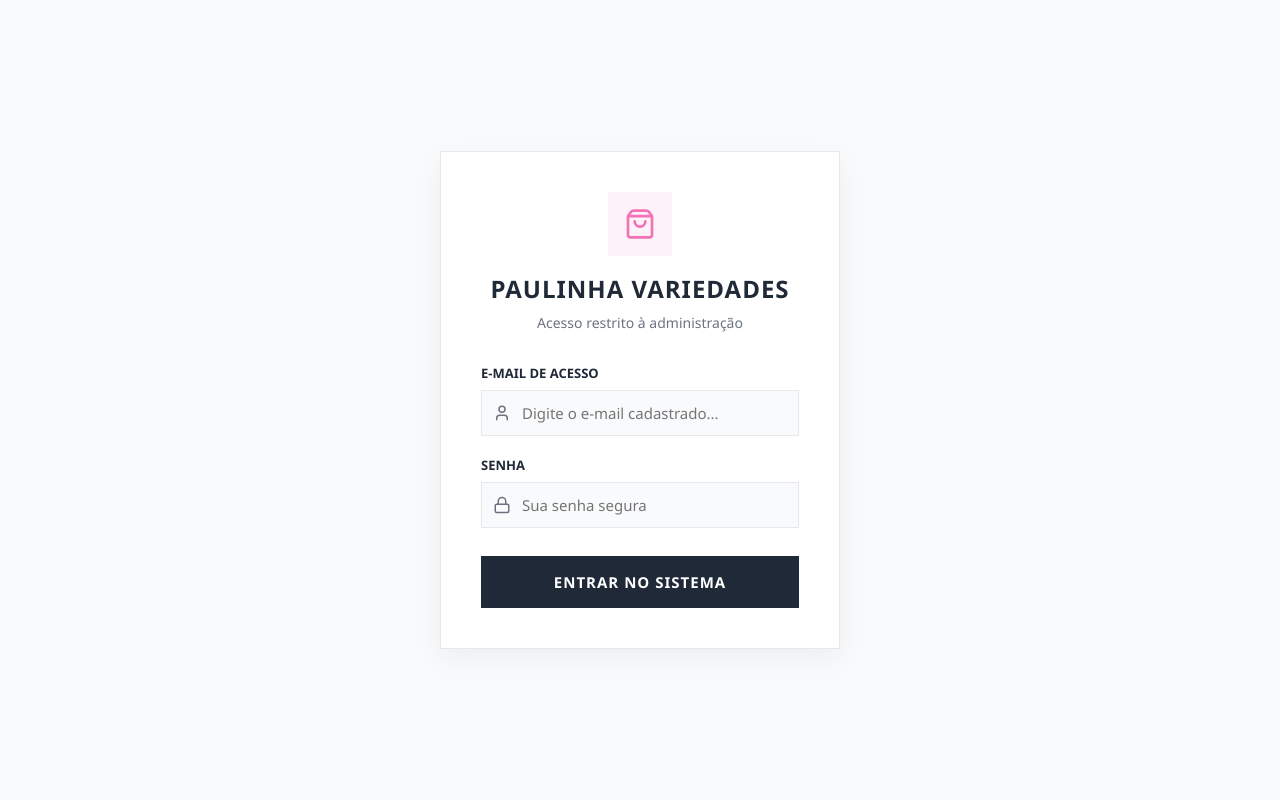
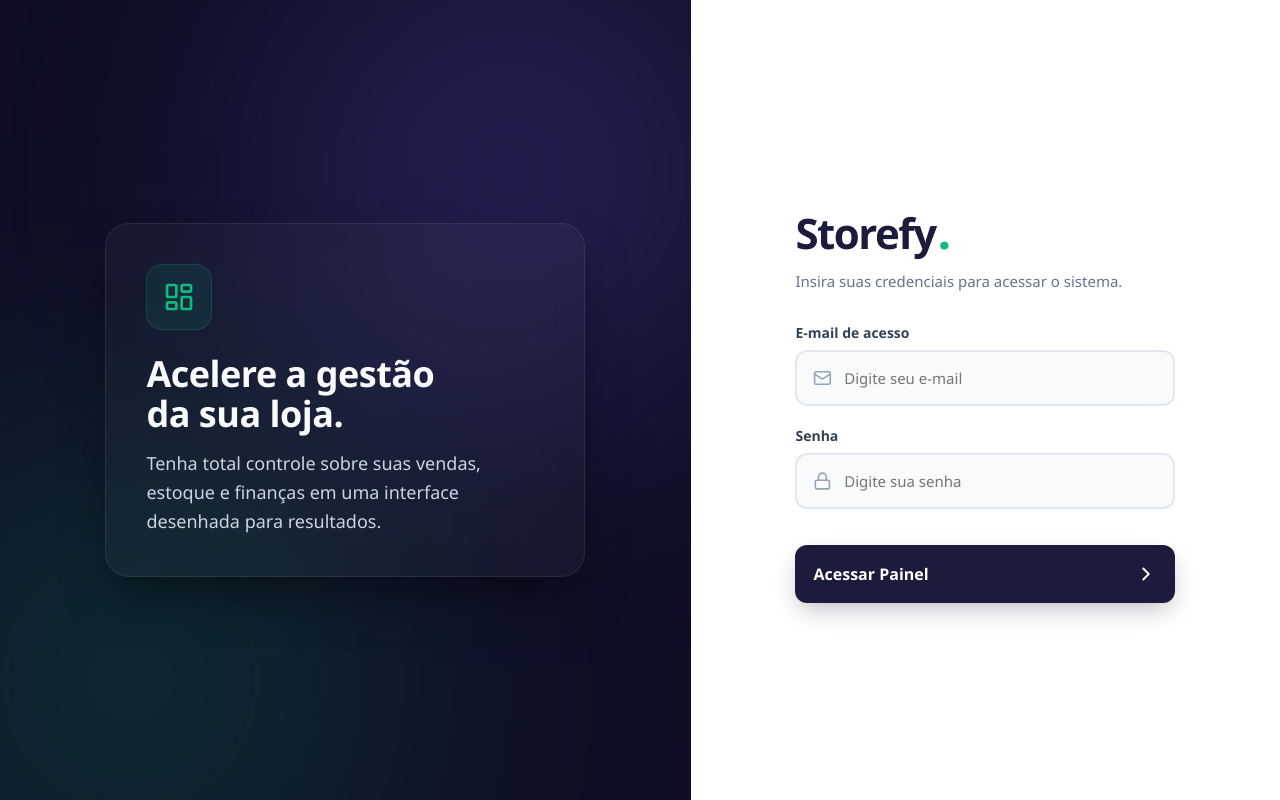
Before and after one commit to kauankvictor/projeto-final-storefy, a React (Vite) app: page /login in a window 1280 px wide. Built offline with nearby package versions, Linux system fonts and the light colour scheme; no server answers.

Commit message:
Atualização tela de login

```diff
--- a/src/pages/Login.jsx
+++ b/src/pages/Login.jsx
@@ -1,115 +1,193 @@
-import { useState } from 'react'
-import { signInWithEmailAndPassword, setPersistence, browserSessionPersistence } from 'firebase/auth'
+import { useState, useEffect } from 'react'
+import { useNavigate } from 'react-router-dom'
+import { signInWithEmailAndPassword } from 'firebase/auth'
 import { auth } from '../firebaseConfig'
-import { useNavigate } from 'react-router-dom'
-import { Lock, User, AlertCircle, ShoppingBag } from 'lucide-react'
+import { Mail, Lock, AlertCircle, LayoutDashboard, ChevronRight } from 'lucide-react'
 
 export default function Login() {
   const [email, setEmail] = useState('')
   const [senha, setSenha] = useState('')
   const [erro, setErro] = useState('')
   const [carregando, setCarregando] = useState(false)
+
+  // Estados para efeitos visuais modernos (foco nos inputs)
+  const [emailFocado, setEmailFocado] = useState(false)
+  const [senhaFocada, setSenhaFocada] = useState(false)
+  const [isMobile, setIsMobile] = useState(window.innerWidth < 768)
+
   const navigate = useNavigate()
+
+  useEffect(() => {
+    const handleResize = () => setIsMobile(window.innerWidth < 768)
+    window.addEventListener('resize', handleResize)
+    return () => window.removeEventListener('resize', handleResize)
+  }, [])
 
   const handleLogin = async (e) => {
     e.preventDefault()
-    setCarregando(true)
     setErro('')
 
+    if (!email || !senha) {
+      setErro('Por favor, preencha o e-mail e a senha.')
+      return
+    }
+
+    setCarregando(true)
+
     try {
-      // Configura o Firebase para esquecer o login quando o navegador for fechado
-      await setPersistence(auth, browserSessionPersistence)
-
-      // Realiza a autenticação
       await signInWithEmailAndPassword(auth, email, senha)
-
-      // Se a senha estiver correta, redireciona para o painel principal
       navigate('/')
     } catch (error) {
       console.error(error)
-      setErro('Acesso negado. Verifique seu e-mail e senha.')
+      setErro('E-mail ou senha incorretos. Verifique as credenciais.')
     } finally {
       setCarregando(false)
     }
   }
 
-  const tema = {
-    primaria: '#f472b6',
-    textoPrincipal: '#1f2937',
-    textoSecundario: '#6b7280',
-    fundoBase: '#f9fafb',
-    borda: '#e5e7eb'
-  }
+  return (
+    <div style={{ display: 'flex', minHeight: '100vh', backgroundColor: '#ffffff', fontFamily: 'system-ui, -apple-system, sans-serif' }}>
 
-  return (
-    <div style={{ minHeight: '100vh', display: 'flex', alignItems: 'center', justifyContent: 'center', background: tema.fundoBase, padding: '20px', fontFamily: "'Inter', sans-serif" }}>
-      <div style={{ background: 'white', padding: '40px', width: '100%', maxWidth: '400px', border: `1px solid ${tema.borda}`, boxShadow: '0 10px 25px rgba(0,0,0,0.05)', borderRadius: '0' }}>
+      {/* COLUNA ESQUERDA: PAINEL ABSTRATO E MODERNO (Oculto no Mobile) */}
+      {!isMobile && (
+        <div style={{ flex: 1.2, backgroundColor: '#0f0e26', display: 'flex', flexDirection: 'column', justifyContent: 'center', alignItems: 'center', padding: '40px', color: 'white', position: 'relative', overflow: 'hidden' }}>
 
-        <div style={{ display: 'flex', flexDirection: 'column', alignItems: 'center', marginBottom: '32px' }}>
-          <div style={{ background: '#fdf2f8', padding: '16px', borderRadius: '0', marginBottom: '16px', display: 'flex', alignItems: 'center', justifyContent: 'center' }}>
-            <ShoppingBag size={32} color={tema.primaria} />
+          {/* Luzes desfocadas no fundo (Glow Effects) */}
+          <div style={{ position: 'absolute', top: '-10%', right: '-10%', width: '500px', height: '500px', background: '#2e2b6b', filter: 'blur(120px)', borderRadius: '50%', opacity: 0.6 }}></div>
+          <div style={{ position: 'absolute', bottom: '-10%', left: '-10%', width: '400px', height: '400px', background: '#0a7a53', filter: 'blur(150px)', borderRadius: '50%', opacity: 0.5 }}></div>
+
+          <div style={{ maxWidth: '480px', zIndex: 1, display: 'flex', flexDirection: 'column', alignItems: 'flex-start', width: '100%' }}>
+
+            {/* Cartão de Vidro Fosco (Glassmorphism) */}
+            <div style={{ background: 'rgba(255, 255, 255, 0.03)', backdropFilter: 'blur(16px)', WebkitBackdropFilter: 'blur(16px)', padding: '40px', borderRadius: '24px', border: '1px solid rgba(255, 255, 255, 0.08)', boxShadow: '0 25px 50px -12px rgba(0, 0, 0, 0.5)' }}>
+
+              <div style={{ backgroundColor: 'rgba(16, 185, 129, 0.1)', padding: '16px', borderRadius: '16px', display: 'inline-flex', marginBottom: '24px', border: '1px solid rgba(16, 185, 129, 0.2)' }}>
+                <LayoutDashboard size={32} color="#10b981" />
               </div>
-          <h1 style={{ fontSize: '24px', fontWeight: '900', color: tema.textoPrincipal, margin: '0 0 8px 0', textTransform: 'uppercase', letterSpacing: '1px' }}>
-            Paulinha Variedades
-          </h1>
-          <p style={{ color: tema.textoSecundario, margin: 0, fontSize: '14px' }}>
-            Acesso restrito à administração
+
+              <h2 style={{ fontSize: '36px', fontWeight: '800', marginBottom: '16px', lineHeight: '1.1', color: '#f8fafc', letterSpacing: '-0.5px' }}>
+                Acelere a gestão <br />da sua loja.
+              </h2>
+              <p style={{ fontSize: '18px', color: '#cbd5e1', lineHeight: '1.6', fontWeight: '400', margin: 0 }}>
+                Tenha total controle sobre suas vendas, estoque e finanças em uma interface desenhada para resultados.
               </p>
             </div>
 
+          </div>
+        </div>
+      )}
+
+      {/* COLUNA DIREITA: FORMULÁRIO DE LOGIN LIMPO E MODERNO */}
+      <div style={{ flex: 1, display: 'flex', flexDirection: 'column', justifyContent: 'center', alignItems: 'center', padding: isMobile ? '32px 24px' : '40px', backgroundColor: '#ffffff' }}>
+        <div style={{ width: '100%', maxWidth: '380px' }}>
+
+          {/* Logo reposicionada para o topo do formulário */}
+          <div style={{ marginBottom: '32px' }}>
+            <h1 style={{ fontSize: '42px', fontWeight: '900', margin: '0 0 8px 0', letterSpacing: '-1.5px', color: '#1c1b3b', display: 'flex', alignItems: 'baseline' }}>
+              Storefy<span style={{ color: '#10b981', fontSize: '48px', marginLeft: '2px' }}>.</span>
+            </h1>
+            <p style={{ fontSize: '15px', color: '#64748b', margin: 0 }}>
+              Insira suas credenciais para acessar o sistema.
+            </p>
+          </div>
+
+          <form onSubmit={handleLogin} style={{ display: 'flex', flexDirection: 'column', gap: '20px' }}>
+
+            <div style={{ display: 'flex', flexDirection: 'column', gap: '8px' }}>
+              <label style={{ fontSize: '14px', fontWeight: '600', color: '#334155' }}>
+                E-mail de acesso
+              </label>
+              <div style={{
+                display: 'flex',
+                alignItems: 'center',
+                border: emailFocado ? '2px solid #10b981' : '2px solid #e2e8f0',
+                borderRadius: '12px',
+                padding: '0 16px',
+                backgroundColor: emailFocado ? '#ffffff' : '#f8fafc',
+                transition: 'all 0.2s ease',
+                boxShadow: emailFocado ? '0 0 0 4px rgba(16, 185, 129, 0.1)' : 'none'
+              }}>
+                <Mail size={20} color={emailFocado ? '#10b981' : '#94a3b8'} style={{ transition: 'color 0.2s' }} />
+                <input
+                  type="email"
+                  value={email}
+                  onChange={(e) => setEmail(e.target.value)}
+                  onFocus={() => setEmailFocado(true)}
+                  onBlur={() => setEmailFocado(false)}
+                  placeholder="Digite seu e-mail"
+                  style={{ width: '100%', border: 'none', padding: '16px 12px', backgroundColor: 'transparent', outline: 'none', color: '#0f172a', fontSize: '15px' }}
+                  required
+                />
+              </div>
+            </div>
+
+            <div style={{ display: 'flex', flexDirection: 'column', gap: '8px' }}>
+              <label style={{ fontSize: '14px', fontWeight: '600', color: '#334155' }}>
+                Senha
+              </label>
+              <div style={{
+                display: 'flex',
+                alignItems: 'center',
+                border: senhaFocada ? '2px solid #10b981' : '2px solid #e2e8f0',
+                borderRadius: '12px',
+                padding: '0 16px',
+                backgroundColor: senhaFocada ? '#ffffff' : '#f8fafc',
+                transition: 'all 0.2s ease',
+                boxShadow: senhaFocada ? '0 0 0 4px rgba(16, 185, 129, 0.1)' : 'none'
+              }}>
+                <Lock size={20} color={senhaFocada ? '#10b981' : '#94a3b8'} style={{ transition: 'color 0.2s' }} />
+                <input
+                  type="password"
+                  value={senha}
+                  onChange={(e) => setSenha(e.target.value)}
+                  onFocus={() => setSenhaFocada(true)}
+                  onBlur={() => setSenhaFocada(false)}
+                  placeholder="Digite sua senha"
+                  style={{ width: '100%', border: 'none', padding: '16px 12px', backgroundColor: 'transparent', outline: 'none', color: '#0f172a', fontSize: '15px', letterSpacing: senha ? '2px' : 'normal' }}
+                  required
+                />
+              </div>
+            </div>
+
             {erro && (
-          <div style={{ background: '#fee2e2', color: '#dc2626', padding: '12px', border: '1px solid #f87171', marginBottom: '24px', display: 'flex', alignItems: 'center', gap: '8px', fontSize: '14px', fontWeight: 'bold' }}>
-            <AlertCircle size={18} />
+              <div style={{ display: 'flex', alignItems: 'center', gap: '10px', backgroundColor: '#fef2f2', color: '#b91c1c', padding: '14px 16px', borderRadius: '12px', fontSize: '14px', fontWeight: '500', animation: 'fadeIn 0.3s ease' }}>
+                <AlertCircle size={20} />
                 {erro}
               </div>
             )}
 
-        <form onSubmit={handleLogin} style={{ display: 'flex', flexDirection: 'column', gap: '20px' }}>
-
-          <div style={{ display: 'flex', flexDirection: 'column', gap: '8px' }}>
-            <label style={{ fontSize: '13px', fontWeight: 'bold', color: tema.textoPrincipal, textTransform: 'uppercase' }}>
-              E-mail de acesso
-            </label>
-            <div style={{ position: 'relative' }}>
-              <input
-                type="email"
-                required
-                value={email}
-                onChange={(e) => setEmail(e.target.value)}
-                placeholder="Digite o e-mail cadastrado..."
-                style={{ width: '100%', padding: '12px 12px 12px 40px', border: `1px solid ${tema.borda}`, outline: 'none', fontSize: '15px', color: tema.textoPrincipal, boxSizing: 'border-box', background: '#f9fafb' }}
-              />
-              <User size={18} color={tema.textoSecundario} style={{ position: 'absolute', left: '12px', top: '50%', transform: 'translateY(-50%)' }} />
-            </div>
-          </div>
-
-          <div style={{ display: 'flex', flexDirection: 'column', gap: '8px' }}>
-            <label style={{ fontSize: '13px', fontWeight: 'bold', color: tema.textoPrincipal, textTransform: 'uppercase' }}>
-              Senha
-            </label>
-            <div style={{ position: 'relative' }}>
-              <input
-                type="password"
-                required
-                value={senha}
-                onChange={(e) => setSenha(e.target.value)}
-                placeholder="Sua senha segura"
-                style={{ width: '100%', padding: '12px 12px 12px 40px', border: `1px solid ${tema.borda}`, outline: 'none', fontSize: '15px', color: tema.textoPrincipal, boxSizing: 'border-box', background: '#f9fafb' }}
-              />
-              <Lock size={18} color={tema.textoSecundario} style={{ position: 'absolute', left: '12px', top: '50%', transform: 'translateY(-50%)' }} />
-            </div>
-          </div>
-
             <button
               type="submit"
               disabled={carregando}
-            style={{ width: '100%', background: carregando ? '#9ca3af' : tema.textoPrincipal, color: 'white', border: 'none', padding: '16px', fontSize: '15px', fontWeight: 'bold', cursor: carregando ? 'not-allowed' : 'pointer', marginTop: '8px', textTransform: 'uppercase', letterSpacing: '1px', transition: 'background 0.2s' }}
+              style={{
+                width: '100%',
+                backgroundColor: '#1c1b3b',
+                color: 'white',
+                border: 'none',
+                padding: '18px',
+                borderRadius: '12px',
+                fontSize: '16px',
+                fontWeight: '700',
+                display: 'flex',
+                alignItems: 'center',
+                justifyContent: 'space-between',
+                cursor: carregando ? 'not-allowed' : 'pointer',
+                marginTop: '16px',
+                opacity: carregando ? 0.7 : 1,
+                transition: 'transform 0.1s, opacity 0.2s, box-shadow 0.2s',
+                boxShadow: '0 10px 25px -5px rgba(28, 27, 59, 0.3)'
+              }}
+              onMouseOver={(e) => { if(!carregando) e.currentTarget.style.transform = 'translateY(-2px)'; e.currentTarget.style.boxShadow = '0 15px 30px -5px rgba(28, 27, 59, 0.4)' }}
+              onMouseOut={(e) => { if(!carregando) e.currentTarget.style.transform = 'translateY(0)'; e.currentTarget.style.boxShadow = '0 10px 25px -5px rgba(28, 27, 59, 0.3)' }}
             >
-            {carregando ? 'Autenticando...' : 'Entrar no Sistema'}
+              <span>{carregando ? 'Verificando acesso...' : 'Acessar Painel'}</span>
+              {!carregando && <ChevronRight size={22} />}
             </button>
           </form>
 
         </div>
       </div>
+
+    </div>
   )
 }
```
Lines whose indentation alone changed are shown as unchanged.
